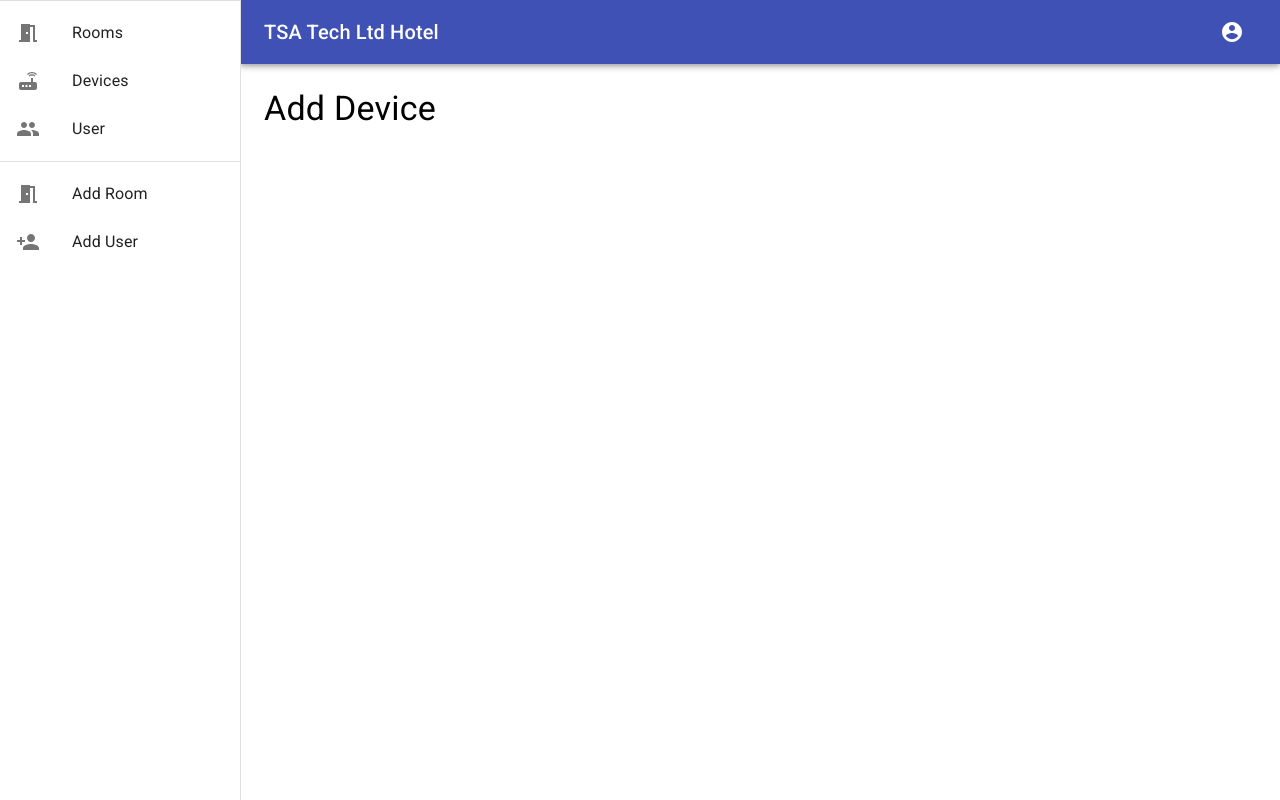
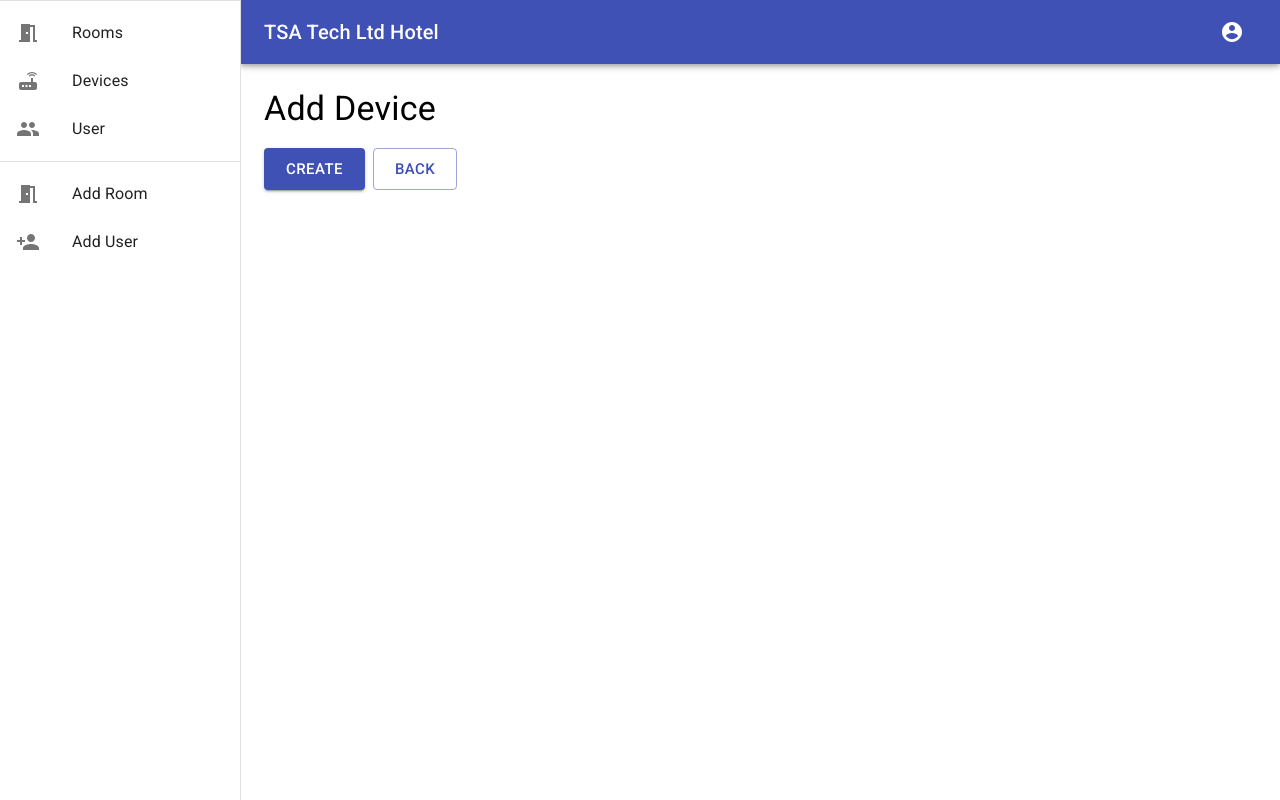
Before and after one commit to scorpionknifes/web-gqlmanage, a React (Create React App) app: page /device/add/1 in a window 1280 px wide. Built offline with nearby package versions, Linux system fonts and the light colour scheme.

Commit message:
Add CreateButton

```diff
--- /dev/null
+++ b/src/components/Button/CreateButton.jsx
@@ -0,0 +1,20 @@
+import React from 'react'
+import { Button, Grid } from '@material-ui/core'
+import { Link } from 'react-router-dom'
+
+const CreateButton = (props) => {
+
+    return (
+        <Grid container spacing={1}>
+            <Grid item>
+                <Button onClick={props.create} variant="contained" size="large" color="primary">Create</Button>
+            </Grid>
+            <Grid item>
+                <Button component={Link} to={props.back} variant="outlined" size="large" color="primary">Back</Button>
+            </Grid>
+        </Grid>
+    )
+
+}
+
+export default CreateButton
--- a/src/pages/Device/AddDevice.jsx
+++ b/src/pages/Device/AddDevice.jsx
@@ -1,11 +1,13 @@
 import React from 'react'
 import { useParams } from 'react-router-dom';
 import { Typography } from '@material-ui/core';
+import CreateButton from '../../components/Button/CreateButton';
 
 const AddDevice = () => {
     return <>
         <Typography variant="h4">Add Device</Typography>
         <br />
+        <CreateButton/>
     </>
 }
 
--- a/src/pages/Room/EditRoom.jsx
+++ b/src/pages/Room/EditRoom.jsx
@@ -2,12 +2,15 @@ import React from 'react'
 import { useParams } from 'react-router-dom';
 import RoomEdit from '../../components/Device/DeviceEdit';
 import { Typography } from '@material-ui/core';
+import SaveButton from '../../components/Button/SaveButton';
 
 const EditRoom = () => {
     let { id } = useParams();
     return <>
         <Typography variant="h4">Room {id}</Typography>
         <br />
+        <SaveButton back={`/device/${id}`} />
+        <br />
         <RoomEdit/>
     </>
 }
```
